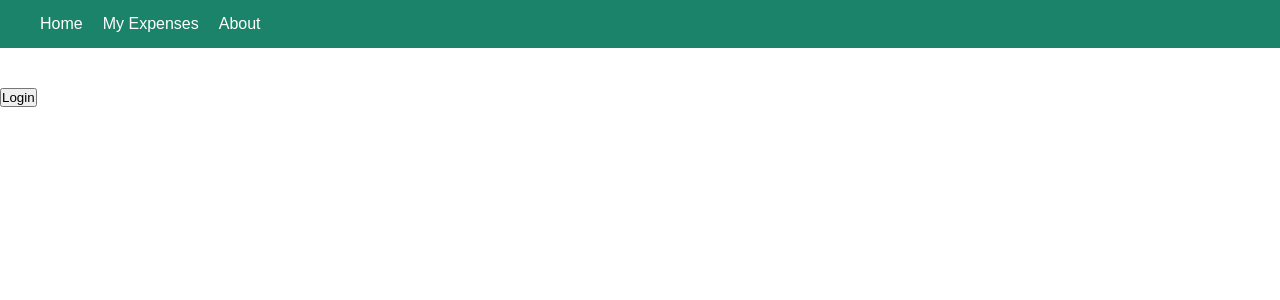
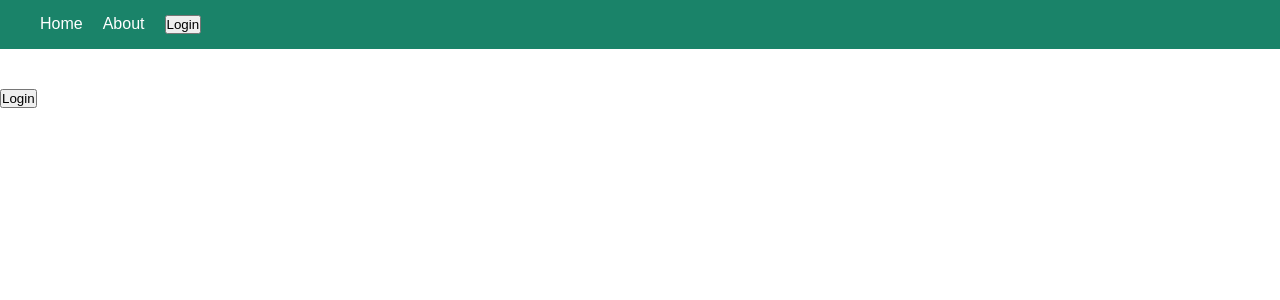
Before and after one commit to yasamanam/taskManager, a React (Create React App) app: page /login in a window 1280 px wide. Shown: the top 300 px of the page. Built offline with nearby package versions, Linux system fonts and the light colour scheme.

Commit message:
add loggedIn

```diff
--- a/src/ProtectedRoute.js
+++ b/src/ProtectedRoute.js
@@ -1,13 +1,14 @@
 import { Redirect, Route } from "react-router-dom";
 
 import React from "react";
+import { isLoggedIn } from "./utils/auth";
 
 export const ProtectedRoute = ({ component: Component, ...rest }) => {
   return (
     <Route
       {...rest}
       render={(props) => {
-        if (localStorage.getItem("token")) {
+        if (isLoggedIn()) {
           return <Component {...props} />;
         } else {
           return (
--- a/src/components/MainHeader.jsx
+++ b/src/components/MainHeader.jsx
@@ -1,10 +1,16 @@
+import { NavLink, useHistory } from "react-router-dom";
 import React, { useContext } from "react";
 
-import { NavLink } from "react-router-dom";
 import { ThemeContext } from "./../context/theme/ThemeContext";
+import { isLoggedIn } from "./../utils/auth";
 
 const MainHeader = () => {
-  const { isDark, setIsDark } = useContext(ThemeContext);
+  // const { isDark, setIsDark } = useContext(ThemeContext);
+  const history = useHistory();
+
+  const handleGoToLogin = () => {
+    history.push("/login");
+  };
 
   return (
     <div
@@ -16,12 +22,16 @@ const MainHeader = () => {
       <NavLink to="/" exact activeClassName="mainHeader__active">
         Home
       </NavLink>
-      <NavLink to="/expenses" activeClassName="mainHeader__active">
-        My Expenses
-      </NavLink>
+      {isLoggedIn() && (
+        <NavLink to="/expenses" activeClassName="mainHeader__active">
+          My Expenses
+        </NavLink>
+      )}
       <NavLink to="/about" activeClassName="mainHeader__active">
         About
       </NavLink>
+
+      <button onClick={handleGoToLogin}>Login</button>
     </div>
   );
 };
--- /dev/null
+++ b/src/utils/auth.js
@@ -0,0 +1,10 @@
+export const isLoggedIn = () => {
+  /*
+   * Check if user is logged in and has token
+   */
+  if (localStorage.getItem("token")) {
+    return true;
+  }
+
+  return false;
+};
```
